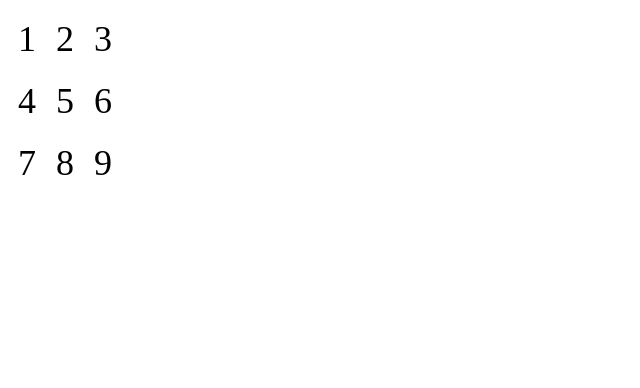
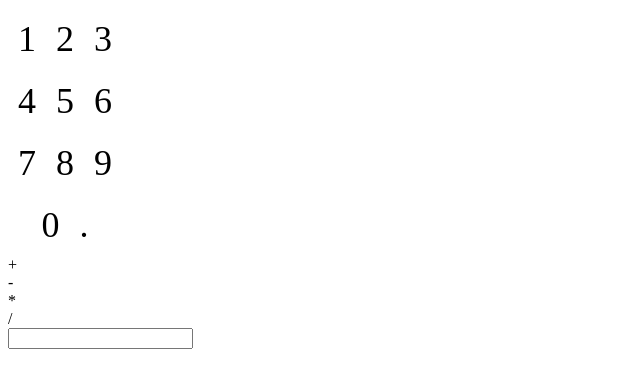
Before and after one commit to doboggio/calculator, a plain HTML site: page index.html in a window 1280 px wide. Shown: the whole page, without its empty margins (0-640 px from the left). Drawn offline with Linux system fonts and the light colour scheme.

Commit message:
quicksave

```diff
--- a/index.html
+++ b/index.html
@@ -7,8 +7,18 @@
         </title>
     </head>
     <body>
-        <div id="calculator">
+        <div id="container">
+            <div id="numPad"></div>
+            <div id="operators">
+                <div id="add">+</div>
+                <div id="subtract">-</div>
+                <div id="multiply">*</div>
+                <div id="divide">/</div>
+            </div>
+            <div id="results">
+                <input id="textbox" type="text" readonly>
 
+            </div>
         </div>
     </body>
     <script src="script.js"></script>
--- a/script.js
+++ b/script.js
@@ -1,16 +1,76 @@
-var calc = document.querySelector('#calculator');
+var calc = document.querySelector('#numPad');
 for(var i = 0; i < 3; i++)
 {
-    var row = document.createElement("div");
-    row.className = "row";
-    row.id = i;
+    var row = createRow(i);
     for(var j = 1; j<=3; j++)
     {
-        var button = document.createElement("div");
-        button.className = "button";
-        button.id = 3*i + j;
-        button.innerText = button.id.toString();
+        var button = createButton(3*i + j);
         row.append(button);
     }
     calc.append(row);
 }
+
+function createRow(rowNum)
+{
+    var row = document.createElement("div");
+    row.className = "row";
+    row.id = rowNum;
+    return row;
+}
+
+function createButton(buttonSymbol)
+{
+    var button = document.createElement("div");
+    button.className = "button";
+    button.id = buttonSymbol;
+    button.innerText = button.id.toString();
+    return button;
+}
+
+
+var row = createRow(3);
+var button = createButton(0);
+row.append(button);
+
+button = createButton(".");
+row.append(button);
+
+calc.append(row);
+
+var buttons = document.querySelectorAll(".button");
+var tbox = document.querySelector("#textbox");
+var lastNum = true;
+var input = 0;
+var decimalRightCount = 0;
+buttons.forEach((b) => {
+    b.addEventListener('click',() =>{
+        var factor = 10;
+        if(b.id=="." && decimalRightCount == 0)
+        {
+            decimalRightCount++;
+            return;
+        }
+        if(decimalRightCount > 0)
+        {
+            for(var i = 0; i < decimalRightCount; i++)
+            {
+                input = input*factor;
+            }
+            //console.log("59 "+input);
+            input += parseInt(b.id);
+            //console.log("61 "+input);
+            for(var i = 0; i < decimalRightCount; i++)
+            {
+                input /= factor;
+            }
+            input = input.toFixed(decimalRightCount);
+            decimalRightCount++;
+        }
+        else
+        {
+            input = input*factor + parseInt(b.id);
+            tbox.innerText = input.toString();
+        }
+        console.log(input.toString());
+    });
+});
--- a/style.css
+++ b/style.css
@@ -1,5 +1,11 @@
-#calculator{
+#numPad{
     display: grid;
+    width: 114px;
+    place-items: center;
+}
+#operators{
+    display: block;
+    width: 114px;
 }
 .button{
     float:left;
```
